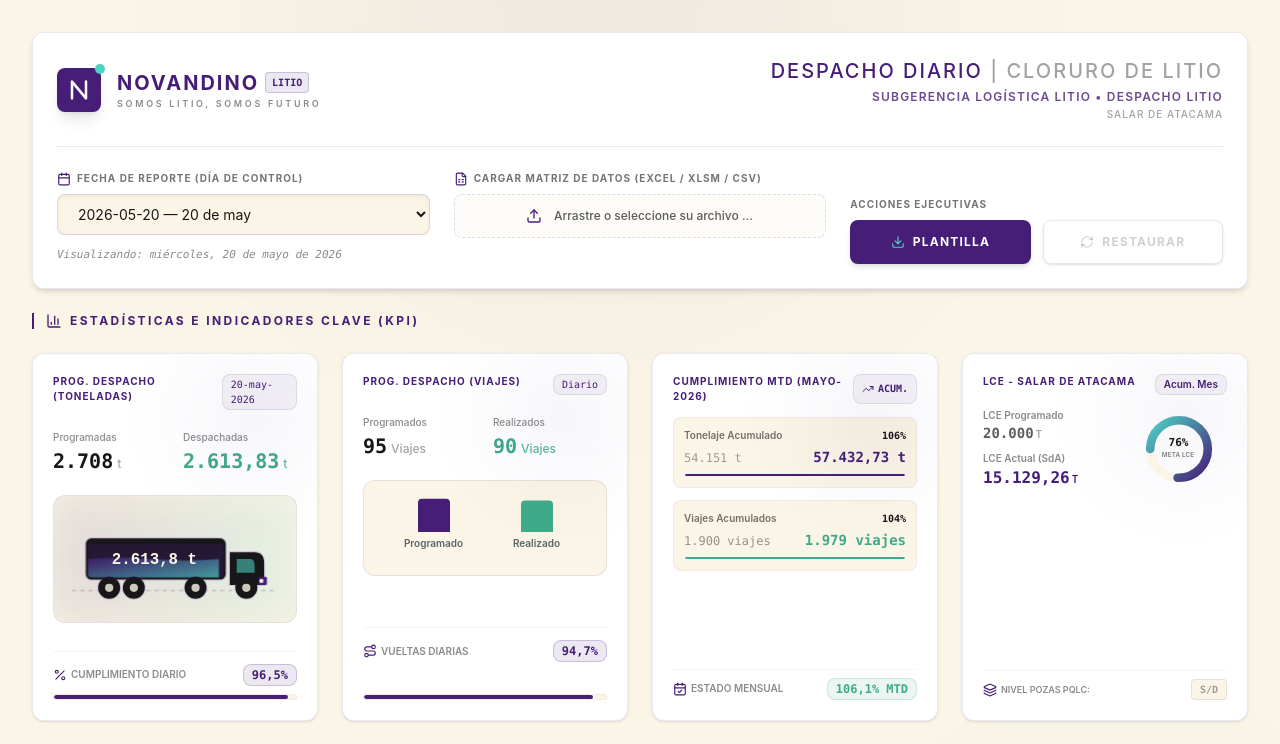
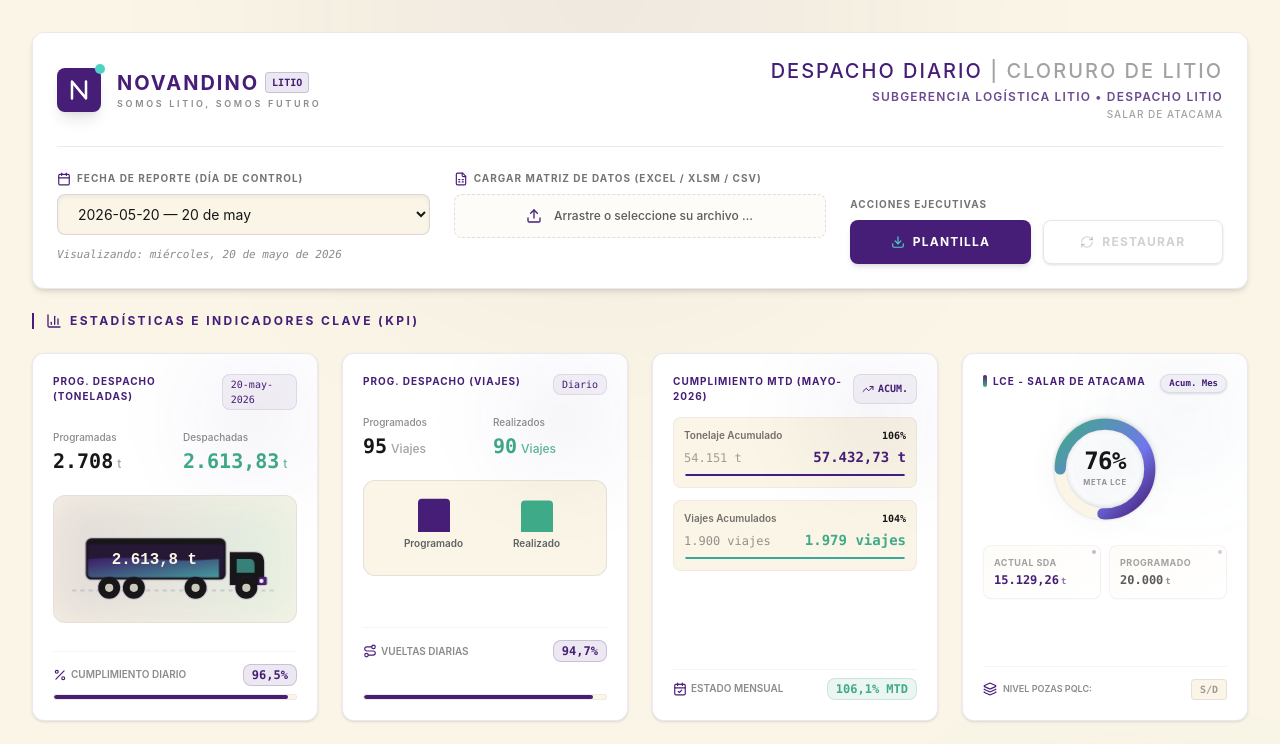
Before and after one commit to MushuAlberto/LCE, a React (Vite) app: page / in a window 1280 px wide. Shown: the top 744 px of the page. Built offline with nearby package versions, Linux system fonts and the light colour scheme.

Commit message:
Update KPICards.tsx

```diff
--- a/src/components/KPICards.tsx
+++ b/src/components/KPICards.tsx
@@ -347,54 +347,41 @@ export function KPICards({ currentLog, summary }: KPICardsProps) {
 
       {/* CARD 4: LCE - Salar de Atacama (Circular Progress donut representation) */}
       <div className="bg-white rounded-xl p-5 border border-nucleo/10 shadow-sm flex flex-col justify-between relative overflow-hidden group">
-        <div className="absolute top-0 right-0 w-32 h-32 bg-nucleo/5 rounded-full blur-2xl transition-all duration-300 pointer-events-none" />
+        <div className="absolute top-0 right-0 w-32 h-32 bg-gradient-to-br from-nucleo/5 to-[#4FD1C5]/5 rounded-full blur-2xl group-hover:from-nucleo/10 group-hover:to-[#4FD1C5]/10 transition-all duration-500 pointer-events-none" />
 
         <div>
+          {/* Card Header */}
           <div className="flex justify-between items-start gap-2">
+            <div className="flex items-center gap-1.5">
+              <span className="w-1 h-3 bg-gradient-to-b from-[#461D77] to-[#3FAA88] rounded-full" />
               <span className="text-[10px] font-bold tracking-widest text-[#461D77] uppercase">
                 LCE - Salar de Atacama
               </span>
-            <span className="text-[10px] font-semibold text-nucleo px-2 py-0.5 bg-nucleo/5 rounded-lg border border-nucleo/10">
+            </div>
+            <span className="text-[9px] font-bold font-mono text-nucleo px-2 py-0.5 bg-nucleo/5 rounded-full border border-nucleo/10 shadow-sm">
               Acum. Mes
             </span>
           </div>
 
-          <div className="my-[13px] grid grid-cols-12 gap-2 items-center">
-            {/* Values Column */}
-            <div className="col-span-12 sm:col-span-7 space-y-2">
-              <div>
-                <p className="text-[10px] text-tecnico/50 font-semibold">LCE Programado</p>
-                <div className="flex items-baseline gap-0.5">
-                  <span className="text-sm font-bold font-mono text-tecnico/70">
-                    {intFmt(summary.lceProgramadoTotal)}
-                  </span>
-                  <span className="text-[10px] text-tecnico/40 font-semibold uppercase font-sans">t</span>
-                </div>
-              </div>
-              <div>
-                <p className="text-[10px] text-tecnico/50 font-semibold">LCE Actual (SdA)</p>
-                <div className="flex items-baseline gap-0.5">
-                  <span className="text-base font-extrabold font-mono text-nucleo">
-                    {numFmt(summary.lceActualTotal, 2)}
-                  </span>
-                  <span className="text-[10px] text-nucleo font-semibold uppercase font-sans">t</span>
-                </div>
-              </div>
-            </div>
+          {/* Combined Visual Centerpiece Gauge */}
+          <div className="flex flex-col items-center justify-center relative my-5 h-28">
+            {/* Glowing background ring */}
+            <div className="absolute w-24 h-24 bg-gradient-to-tr from-nucleo/5 to-[#4FD1C5]/5 rounded-full blur-xl animate-pulse" />
 
-            {/* Glowing Donut Column (using dynamic SVG) */}
-            <div className="col-span-12 sm:col-span-5 flex justify-center items-center relative">
-              <svg viewBox="0 0 100 100" className="w-18 h-18 rotate-270">
+            <div className="relative w-28 h-28 flex items-center justify-center">
+              <svg viewBox="0 0 100 100" className="w-full h-full rotate-270 drop-shadow-sm">
+                {/* Secondary track for glow depth */}
+                <circle cx="50" cy="50" r="41" fill="transparent" stroke="rgba(70, 29, 119, 0.03)" strokeWidth="10" />
                 {/* Background Ring */}
-                <circle cx="50" cy="50" r="40" fill="transparent" stroke="#FAF5E6" strokeWidth="12" />
+                <circle cx="50" cy="50" r="40" fill="transparent" stroke="#FAF5E6" strokeWidth="10" />
                 {/* Colored Dynamic Value Ring */}
                 <circle
                   cx="50"
                   cy="50"
                   r="40"
                   fill="transparent"
-                  stroke="url(#donut-grad)"
-                  strokeWidth="12"
+                  stroke="url(#donut-grad-premium)"
+                  strokeWidth="10"
                   strokeDasharray={`${2 * Math.PI * 40}`}
                   strokeDashoffset={`${2 * Math.PI * 40 * (1 - Math.min(100, summary.lceCumplimiento) / 100)}`}
                   strokeLinecap="round"
@@ -402,37 +389,63 @@ export function KPICards({ currentLog, summary }: KPICardsProps) {
                 />
               </svg>
               {/* Inner compliance text label in donut center */}
-              <div className="absolute inset-x-0 inset-y-0 flex flex-col justify-center items-center">
-                <span className="text-[11px] font-bold font-mono text-tecnico leading-none font-bold">
+              <div className="absolute inset-0 flex flex-col justify-center items-center">
+                <span className="text-2xl font-extrabold font-mono text-tecnico leading-none select-none tracking-tight">
                   {numFmt(summary.lceCumplimiento, 0)}%
                 </span>
-                <span className="text-[7px] text-tecnico/55 uppercase font-semibold scale-90 tracking-wide mt-0.5">
+                <span className="text-[7.5px] text-tecnico/45 uppercase font-bold tracking-widest mt-1">
                   Meta LCE
                 </span>
               </div>
+            </div>
+          </div>
 
-              {/* Gradient definitions for donut */}
-              <svg width="0" height="0">
+          {/* Premium Modular Bento Sub-Cards for detailed values */}
+          <div className="grid grid-cols-2 gap-2 mt-4">
+            <div className="bg-gradient-to-br from-calido/30 to-white p-2.5 rounded-lg border border-nucleo/5 shadow-[0_1px_2px_rgba(70,29,119,0.02)] relative overflow-hidden">
+              <div className="absolute top-1 right-1 w-1 h-1 rounded-full bg-nucleo/30" />
+              <p className="text-[9px] text-tecnico/40 font-bold uppercase tracking-wider">Actual SdA</p>
+              <div className="flex items-baseline gap-0.5 mt-0.5">
+                <span className="text-xs font-extrabold font-mono text-nucleo">
+                  {numFmt(summary.lceActualTotal, 2)}
+                </span>
+                <span className="text-[9px] text-nucleo/60 font-semibold font-mono">t</span>
+              </div>
+            </div>
+
+            <div className="bg-gradient-to-br from-calido/30 to-white p-2.5 rounded-lg border border-nucleo/5 shadow-[0_1px_2px_rgba(70,29,119,0.02)] relative overflow-hidden">
+              <div className="absolute top-1 right-1 w-1 h-1 rounded-full bg-tecnico/20" />
+              <p className="text-[9px] text-tecnico/40 font-bold uppercase tracking-wider">Programado</p>
+              <div className="flex items-baseline gap-0.5 mt-0.5">
+                <span className="text-xs font-extrabold font-mono text-tecnico/70">
+                  {intFmt(summary.lceProgramadoTotal)}
+                </span>
+                <span className="text-[9px] text-tecnico/45 font-semibold font-mono">t</span>
+              </div>
+            </div>
+          </div>
+
+          {/* Gradients definitions for donut */}
+          <svg width="0" height="0" className="absolute">
             <defs>
-                  <linearGradient id="donut-grad" x1="0%" y1="0%" x2="100%" y2="100%">
+              <linearGradient id="donut-grad-premium" x1="0%" y1="0%" x2="100%" y2="100%">
                 <stop offset="0%" stopColor="#461D77" />
-                    <stop offset="100%" stopColor="#4FD1C5" />
+                <stop offset="40%" stopColor="#7177EC" />
+                <stop offset="100%" stopColor="#3FAA88" />
               </linearGradient>
             </defs>
           </svg>
         </div>
-          </div>
-        </div>
 
         {/* POZAS MONITOR & FOOTER STATUS */}
-        <div className="mt-2.5 pt-2 border-t border-nucleo/5 flex items-center justify-between">
-          <span className="text-[9px] text-tecnico/50 font-semibold uppercase flex items-center gap-1 mt-0.5 font-sans">
+        <div className="mt-4 pt-3 border-t border-nucleo/5 flex items-center justify-between">
+          <span className="text-[9px] text-tecnico/50 font-semibold uppercase flex items-center gap-1.5 font-sans">
             <Layers className="w-3.5 h-3.5 text-nucleo" /> Nivel Pozas PQLC:
           </span>
-          <span className={`text-[10px] font-semibold font-mono px-2 py-0.5 rounded border ${
+          <span className={`text-[10px] font-bold font-mono px-2 py-0.5 rounded border transition-colors ${
             currentLog.nivelPozasPqlc === "S/D"
               ? "bg-calido text-tecnico/40 border-nucleo/10"
-              : "bg-ionizado/10 text-ionizado border-ionizado/15"
+              : "bg-ionizado/10 text-ionizado border-ionizado/15 shadow-sm"
           }`}>
             {currentLog.nivelPozasPqlc}
           </span>
```
Lines whose indentation alone changed are shown as unchanged.
